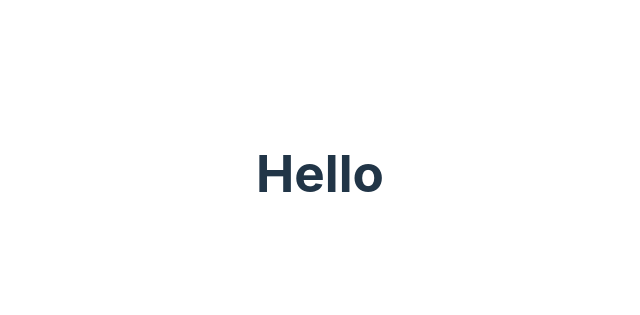
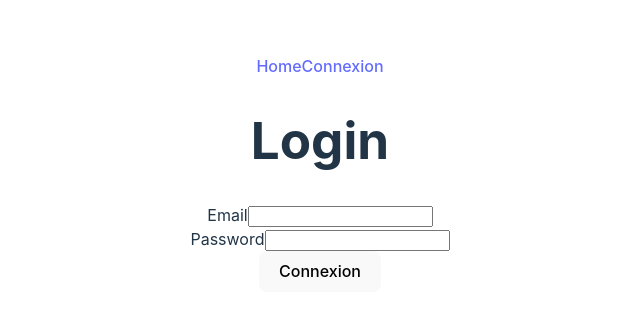
Before and after one commit to Kaitomin/3wa-intranet, a React (Vite) app: page /login in a window 1280 px wide. Shown: the part 227-542 px from the top of the page, without its empty margins (320-960 px from the left). Built offline with nearby package versions, Linux system fonts and the light colour scheme.

Commit message:
modified

```diff
--- a/src/App.jsx
+++ b/src/App.jsx
@@ -1,10 +1,13 @@
 import { useState } from 'react'
 import './App.css'
+import Nav from './components/Nav'
+import Router from './router'
 
 function App() {
   return (
     <div className="App">
-      <h1>Hello</h1>
+      <Nav />
+      <Router />
     </div>
   )
 }
--- a/src/components/Nav.jsx
+++ b/src/components/Nav.jsx
@@ -4,9 +4,9 @@ import { Link } from 'react-router-dom'
 function Nav() {
   return (
     <nav>
-      {/* <Link to='/'></Link>
-      <Link to='/'></Link>
-      <Link to='/'></Link> */}
+      <Link to='/'>Home</Link>
+      <Link to='/login'>Connexion</Link>
+      {/* <Link to='/'></Link> */}
     </nav>
   )
 }
--- a/src/router/index.jsx
+++ b/src/router/index.jsx
@@ -1,11 +1,13 @@
 import React from 'react'
 import { Routes, Route } from 'react-router-dom'
+import Home from '../views/Home'
+import Login from '../views/Login'
 
 function index() {
   return (
     <Routes>
-      {/* <Route to='' element={}></Route> */}
-      {/* <Route to='' element={}></Route> */}
+      <Route path='/' element={<Home />}></Route>
+      <Route path='/login' element={<Login />}></Route>
       {/* <Route to='' element={}></Route> */}
     </Routes>
   )
--- a/src/views/Login.jsx
+++ b/src/views/Login.jsx
@@ -1,8 +1,49 @@
-import React from 'react'
+import React, { useState } from 'react'
+import { useDispatch } from 'react-redux'
 
 function Login() {
+  const dispatch = useDispatch()
+  const [inputs , setInputs] = useState({email: '', pass: ''})
+
+  const handleChange = e => {
+    const name = e.target.name
+    const value = e.target.value
+    setInputs({...inputs, [name]: value})
+  }
+
+  const handleSubmit = e => {
+    e.preventDefault()
+    // dispatch()
+  }
   return (
-    <div>Login</div>
+    <div>
+      <h1>Login</h1>
+      <form onSubmit={handleSubmit}>
+        <div>
+          <label htmlFor="email">Email</label>
+          <input
+            type="email"
+            name="email"
+            id="email"
+            value={inputs.email}
+            onChange={handleChange}
+          />
+          {inputs.email}
+        </div>
+        <div>
+          <label htmlFor="pass">Password</label>
+          <input
+            type="password"
+            name="pass"
+            id="pass"
+            value={inputs.pass}
+            onChange={handleChange}
+          />
+          {inputs.pass}
+        </div>
+        <button>Connexion</button>
+      </form>
+    </div>
   )
 }
 
```
